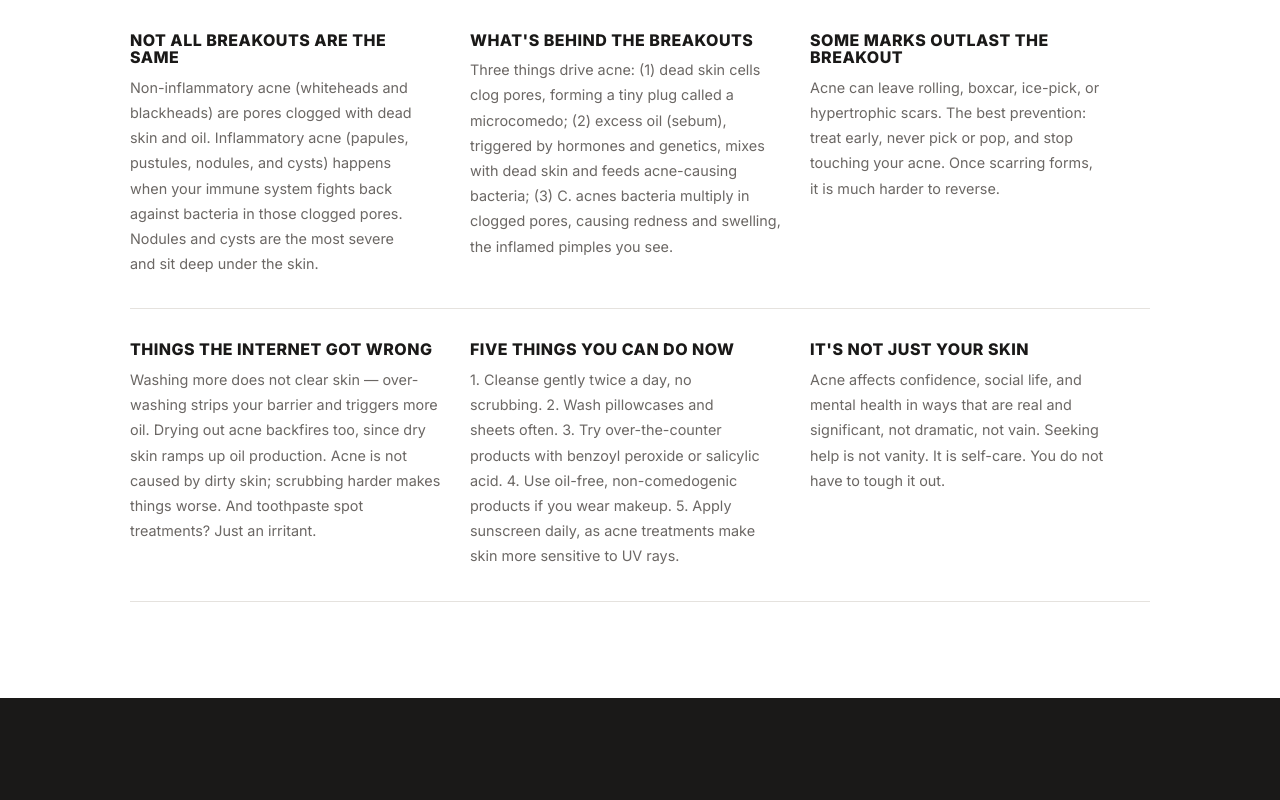
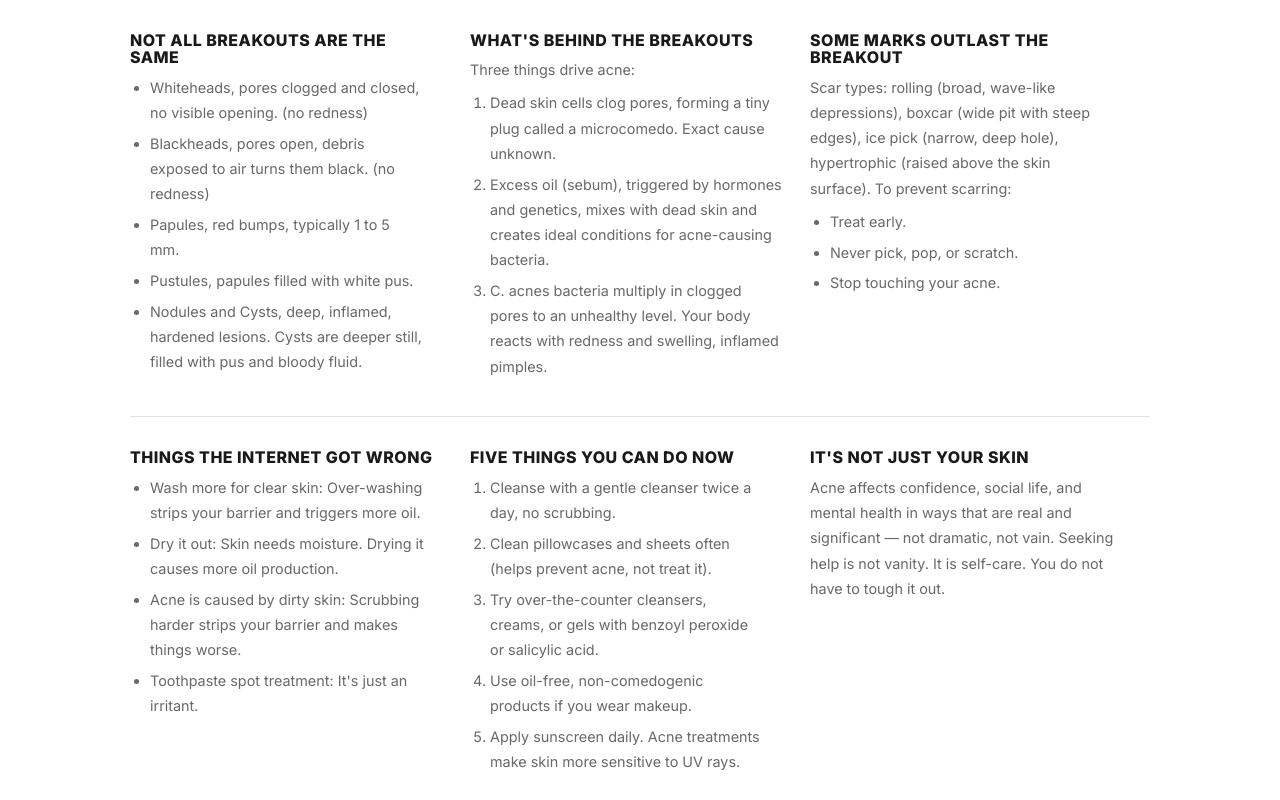
Before and after one commit to Skin-Guild/landing-page, a React (Vite) app: page / in a window 1280 px wide. Shown: the part 1120-1920 px from the top of the page. Built offline with nearby package versions, Linux system fonts and the light colour scheme.

Commit message:
Updated the content

```diff
--- a/src/App.css
+++ b/src/App.css
@@ -204,6 +204,18 @@
   font-size: 0.9rem;
   color: #6b6764;
   line-height: 1.75;
+}
+
+.fact-list {
+  font-size: 0.9rem;
+  color: #6b6764;
+  line-height: 1.75;
+  padding-left: 1.25rem;
+  margin-top: 0.5rem;
+}
+
+.fact-list li {
+  margin-bottom: 0.35rem;
 }
 
 /* ── Team — dark section ── */
--- a/src/components/AboutAcne.tsx
+++ b/src/components/AboutAcne.tsx
@@ -1,38 +1,64 @@
 interface AcneFact {
   title: string
-  description: string
+  description?: string
+  items?: string[]
+  ordered?: boolean
 }
 
 const facts: AcneFact[] = [
   {
     title: 'Not All Breakouts Are the Same',
-    description:
-      'Non-inflammatory acne (whiteheads and blackheads) are pores clogged with dead skin and oil. Inflammatory acne (papules, pustules, nodules, and cysts) happens when your immune system fights back against bacteria in those clogged pores. Nodules and cysts are the most severe and sit deep under the skin.',
+    items: [
+      'Whiteheads, pores clogged and closed, no visible opening. (no redness)',
+      'Blackheads, pores open, debris exposed to air turns them black. (no redness)',
+      'Papules, red bumps, typically 1 to 5 mm.',
+      'Pustules, papules filled with white pus.',
+      'Nodules and Cysts, deep, inflamed, hardened lesions. Cysts are deeper still, filled with pus and bloody fluid.',
+    ],
   },
   {
     title: "What's Behind the Breakouts",
-    description:
-      'Three things drive acne: (1) dead skin cells clog pores, forming a tiny plug called a microcomedo; (2) excess oil (sebum), triggered by hormones and genetics, mixes with dead skin and feeds acne-causing bacteria; (3) C. acnes bacteria multiply in clogged pores, causing redness and swelling, the inflamed pimples you see.',
+    description: 'Three things drive acne:',
+    items: [
+      'Dead skin cells clog pores, forming a tiny plug called a microcomedo. Exact cause unknown.',
+      'Excess oil (sebum), triggered by hormones and genetics, mixes with dead skin and creates ideal conditions for acne-causing bacteria.',
+      'C. acnes bacteria multiply in clogged pores to an unhealthy level. Your body reacts with redness and swelling, inflamed pimples.',
+    ],
+    ordered: true,
   },
   {
     title: 'Some Marks Outlast the Breakout',
-    description:
-      'Acne can leave rolling, boxcar, ice-pick, or hypertrophic scars. The best prevention: treat early, never pick or pop, and stop touching your acne. Once scarring forms, it is much harder to reverse.',
+    description: 'Scar types: rolling (broad, wave-like depressions), boxcar (wide pit with steep edges), ice pick (narrow, deep hole), hypertrophic (raised above the skin surface). To prevent scarring:',
+    items: [
+      'Treat early.',
+      'Never pick, pop, or scratch.',
+      'Stop touching your acne.',
+    ],
   },
   {
     title: 'Things the Internet Got Wrong',
-    description:
-      'Washing more does not clear skin — over-washing strips your barrier and triggers more oil. Drying out acne backfires too, since dry skin ramps up oil production. Acne is not caused by dirty skin; scrubbing harder makes things worse. And toothpaste spot treatments? Just an irritant.',
+    items: [
+      'Wash more for clear skin: Over-washing strips your barrier and triggers more oil.',
+      'Dry it out: Skin needs moisture. Drying it causes more oil production.',
+      'Acne is caused by dirty skin: Scrubbing harder strips your barrier and makes things worse.',
+      'Toothpaste spot treatment: It\'s just an irritant.',
+    ],
   },
   {
     title: 'Five Things You Can Do Now',
-    description:
-      '1. Cleanse gently twice a day, no scrubbing. 2. Wash pillowcases and sheets often. 3. Try over-the-counter products with benzoyl peroxide or salicylic acid. 4. Use oil-free, non-comedogenic products if you wear makeup. 5. Apply sunscreen daily, as acne treatments make skin more sensitive to UV rays.',
+    items: [
+      'Cleanse with a gentle cleanser twice a day, no scrubbing.',
+      'Clean pillowcases and sheets often (helps prevent acne, not treat it).',
+      'Try over-the-counter cleansers, creams, or gels with benzoyl peroxide or salicylic acid.',
+      'Use oil-free, non-comedogenic products if you wear makeup.',
+      'Apply sunscreen daily. Acne treatments make skin more sensitive to UV rays.',
+    ],
+    ordered: true,
   },
   {
     title: "It's Not Just Your Skin",
     description:
-      'Acne affects confidence, social life, and mental health in ways that are real and significant, not dramatic, not vain. Seeking help is not vanity. It is self-care. You do not have to tough it out.',
+      'Acne affects confidence, social life, and mental health in ways that are real and significant — not dramatic, not vain. Seeking help is not vanity. It is self-care. You do not have to tough it out.',
   },
 ]
 
@@ -53,7 +79,14 @@ const AboutAcne = () => {
           {facts.map((fact) => (
             <div key={fact.title} className="fact-card">
               <h3 className="fact-title">{fact.title}</h3>
-              <p className="fact-description">{fact.description}</p>
+              {fact.description && (
+                <p className="fact-description">{fact.description}</p>
+              )}
+              {fact.items && (
+                fact.ordered
+                  ? <ol className="fact-list">{fact.items.map((item) => <li key={item}>{item}</li>)}</ol>
+                  : <ul className="fact-list">{fact.items.map((item) => <li key={item}>{item}</li>)}</ul>
+              )}
             </div>
           ))}
         </div>
```
Also changed, not shown: 1 other file (tests, documents, lock files or other folders).
